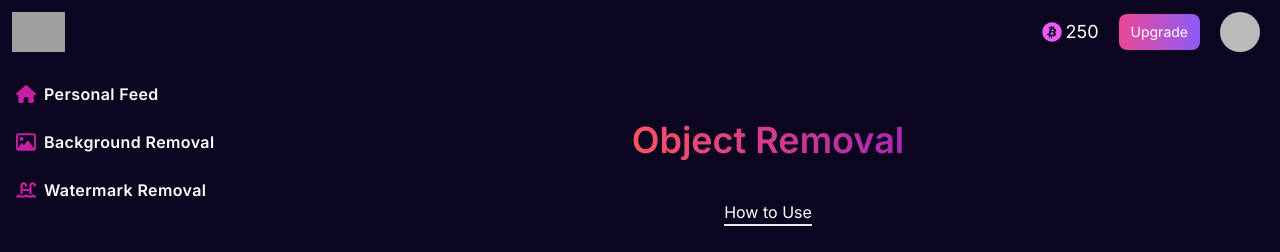
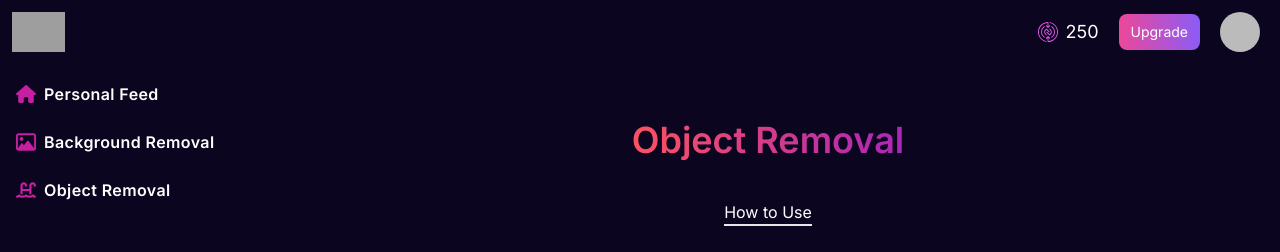
Before and after one commit to shaiadul/ShardmindAI, a Next.js app: page /dashboard/watermarkremoval in a window 1280 px wide. Shown: the top 252 px of the page. Built offline with nearby package versions, Linux system fonts and the light colour scheme; no server answers; sample sign-in values are in the browser's storage; grey boxes are pictures that could not be loaded.

Commit message:
solve little bug

```diff
--- a/app/dashboard/components/aside/index.jsx
+++ b/app/dashboard/components/aside/index.jsx
@@ -67,7 +67,7 @@ const AsideDashboard = () => {
                 />
               </span>
               <span className="ml-2 text-md font-semibold tracking-wide truncate">
-              Watermark Removal
+              Object Removal
               </span>
             </Link>
           </li>
--- a/app/dashboard/components/header/index.jsx
+++ b/app/dashboard/components/header/index.jsx
@@ -1,5 +1,5 @@
 "use client";
-import { faBitcoin, faSalesforce } from "@fortawesome/free-brands-svg-icons";
+import { faBitcoin, faNfcDirectional, faSalesforce } from "@fortawesome/free-brands-svg-icons";
 import {
   faFaceGrinHearts,
   faGear,
@@ -79,8 +79,8 @@ const HeaderDashboard = () => {
         <ul className="flex items-center">
           <li className="flex justify-center items-center">
             <FontAwesomeIcon
-              icon={faBitcoin}
-              className="text-[#ec58f6] w-5 h-5"
+              icon={faNfcDirectional}
+              className="text-[#ec58f6] w-5 h-5 mr-1"
             />
             <span className="ml-1 text-sm lg:text-lg">250</span>
           </li>
```
